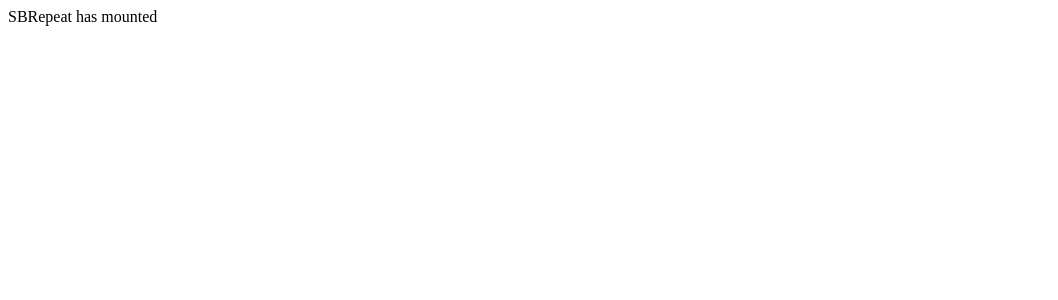
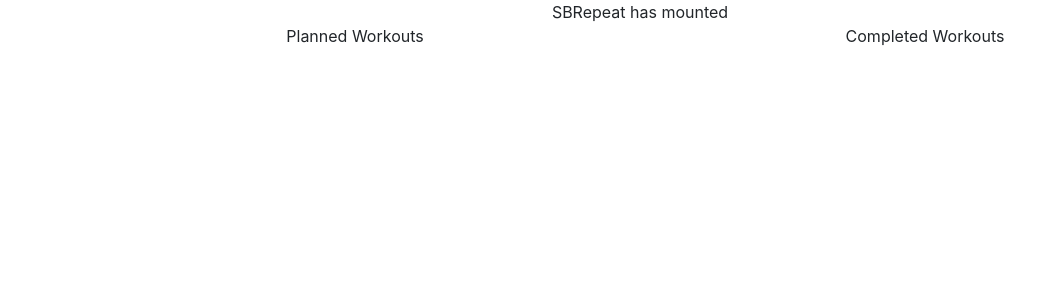
Before and after one commit to bpdavitt/SBRepeat, a React app: page / in a window 1280 px wide. Shown: the top 300 px of the page, without its empty margins (0-1058 px from the left). Built offline with nearby package versions, Linux system fonts and the light colour scheme.

Commit message:
Develop initial layout with react-bootstrap

```diff
--- a/client/App.jsx
+++ b/client/App.jsx
@@ -1,5 +1,7 @@
 import React from 'react';
 import ReactDOM from 'react-dom'
+import {Container, Row, Col} from 'react-bootstrap'
+
 
 class App extends React.Component {
   constructor(props) {
@@ -9,9 +11,15 @@
 
   render() {
     return (
-      <>
+      <Container>
+        <Row id="banner">
         <div>SBRepeat has mounted</div>
-      </>
+        </Row>
+        <Row>
+          <Col id="planned-col">Planned Workouts</Col>
+          <Col id="completed-col">Completed Workouts</Col>
+        </Row>
+      </Container>
     )
   }
 }
--- a/package.json
+++ b/package.json
@@ -28,6 +28,7 @@
     "babel-loader": "^8.0.6",
     "express": "^4.17.1",
     "react": "^16.8.6",
+    "react-bootstrap": "^1.0.0-beta.10",
     "react-dom": "^16.8.6",
     "webpack": "^4.39.1",
     "webpack-cli": "^3.3.6"
--- a/public/index.html
+++ b/public/index.html
@@ -1,7 +1,12 @@
 <!DOCTYPE html>
+
 <head>
   <title>SBRepeat</title>
+  <link rel="stylesheet" href="https://maxcdn.bootstrapcdn.com/bootstrap/4.3.1/css/bootstrap.min.css"
+    integrity="sha384-ggOyR0iXCbMQv3Xipma34MD+dH/1fQ784/j6cY/iJTQUOhcWr7x9JvoRxT2MZw1T" crossorigin="anonymous" />
+  <link rel="stylesheet" type="text/css" href="style.css">
 </head>
+
 <body>
   <div id="app">App will mount here</div>
   <script src="bundle.js"></script>
--- /dev/null
+++ b/public/style.css
@@ -0,0 +1,27 @@
+/* .container {
+  display: inline-flex;
+  justify-content: center;
+  width: 100%;
+  height: 100%;
+  max-width: 100%;
+} */
+
+#app {
+  display: inline-flex;
+  justify-content: center;
+  width: 100%;
+}
+
+#banner {
+  justify-content: center;
+}
+
+#planned-col {
+  display: flex;
+  justify-content: center;
+}
+
+#completed-col {
+  display: flex;
+  justify-content: center;
+}
```
Also changed, not shown: 1 other file (tests, documents, lock files or other folders).
